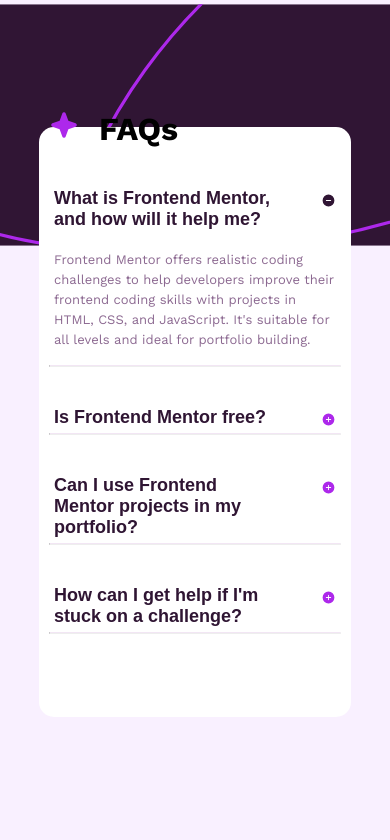
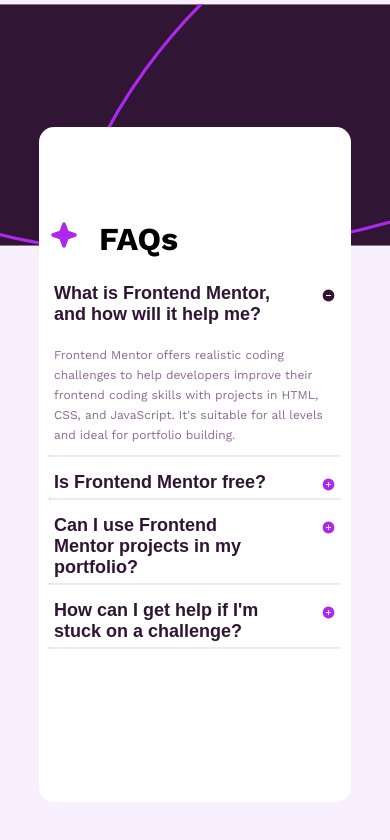
Before and after one commit to fantastizeey1/FAQ-accordion, a plain HTML site: page index.html in a window 390 px wide. Drawn offline with nearby package versions, Linux system fonts and the light colour scheme.

Commit message:
Update style.css

```diff
--- a/style.css
+++ b/style.css
@@ -206,7 +206,7 @@
     }
     main{
         min-width: 80%;
-        height: 70vh;
+        height: 80vh;
         top: 15%;
         position: absolute;
         padding: 10px;
@@ -215,19 +215,30 @@
     }
     .heading{
         flex-direction: row;
-        margin-top: -100px;
+        margin-top: -70px;
     }
     .q1 h2,
     .q2 h2,
     .q3 h2,
     .q4 h2{
     font-size: 18px;
-    margin-top: 15PX;
+    margin-top: 10PX;
 }
 .q1 img,
 .q2 img,
 .q3 img,
 .q4 img{
-    margin-top: 25px;
+    margin-top: 20px;
+}
+    .q1 p,
+.q2 p,
+.q3 p,
+.q4 p{
+    margin-bottom: 5px;
+    font-size: 12px;
+    font-weight: 400;
+}
+.q1, .q2, .q3, .q4{
+    margin: 0;
 }
 }
```
